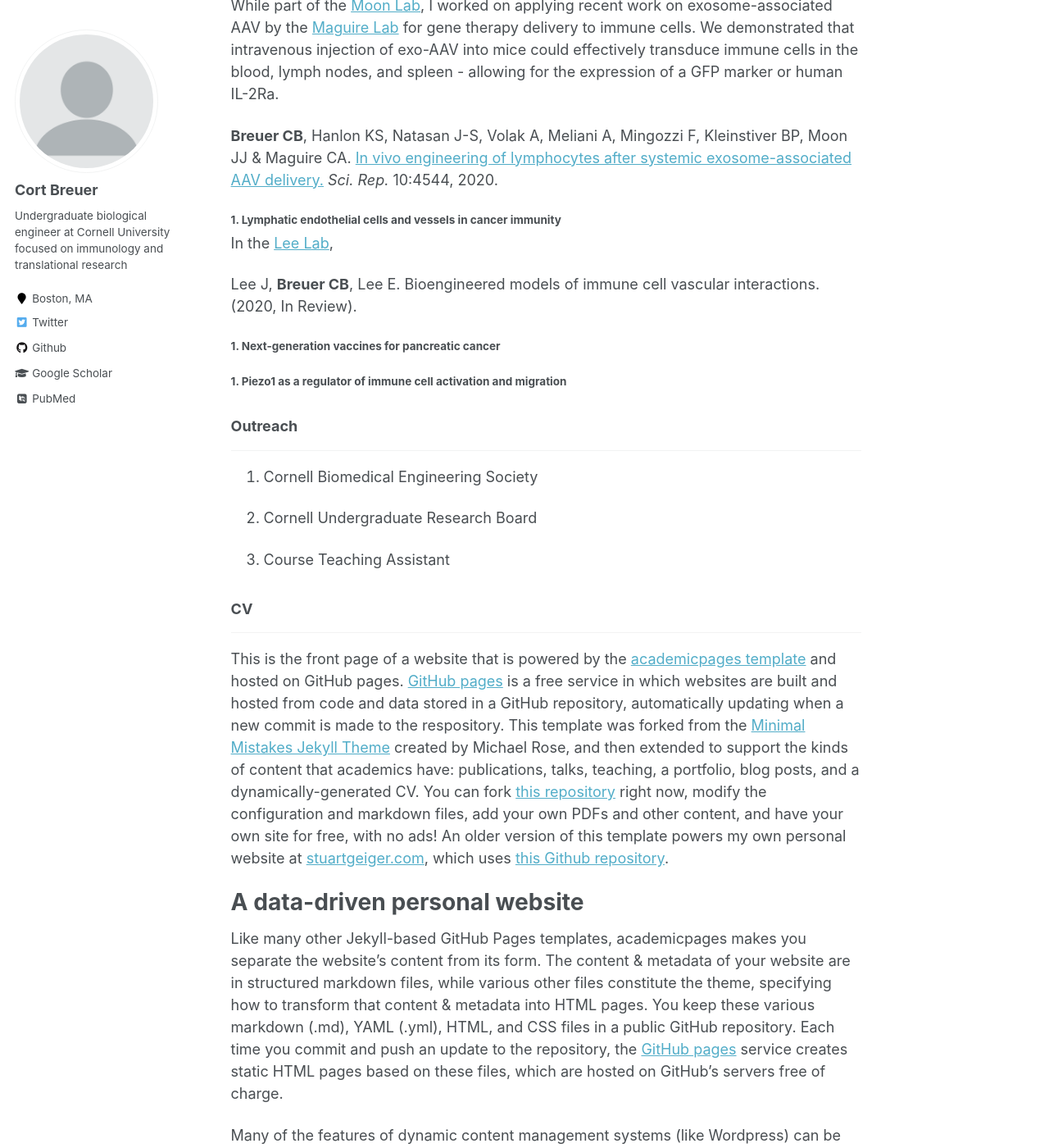
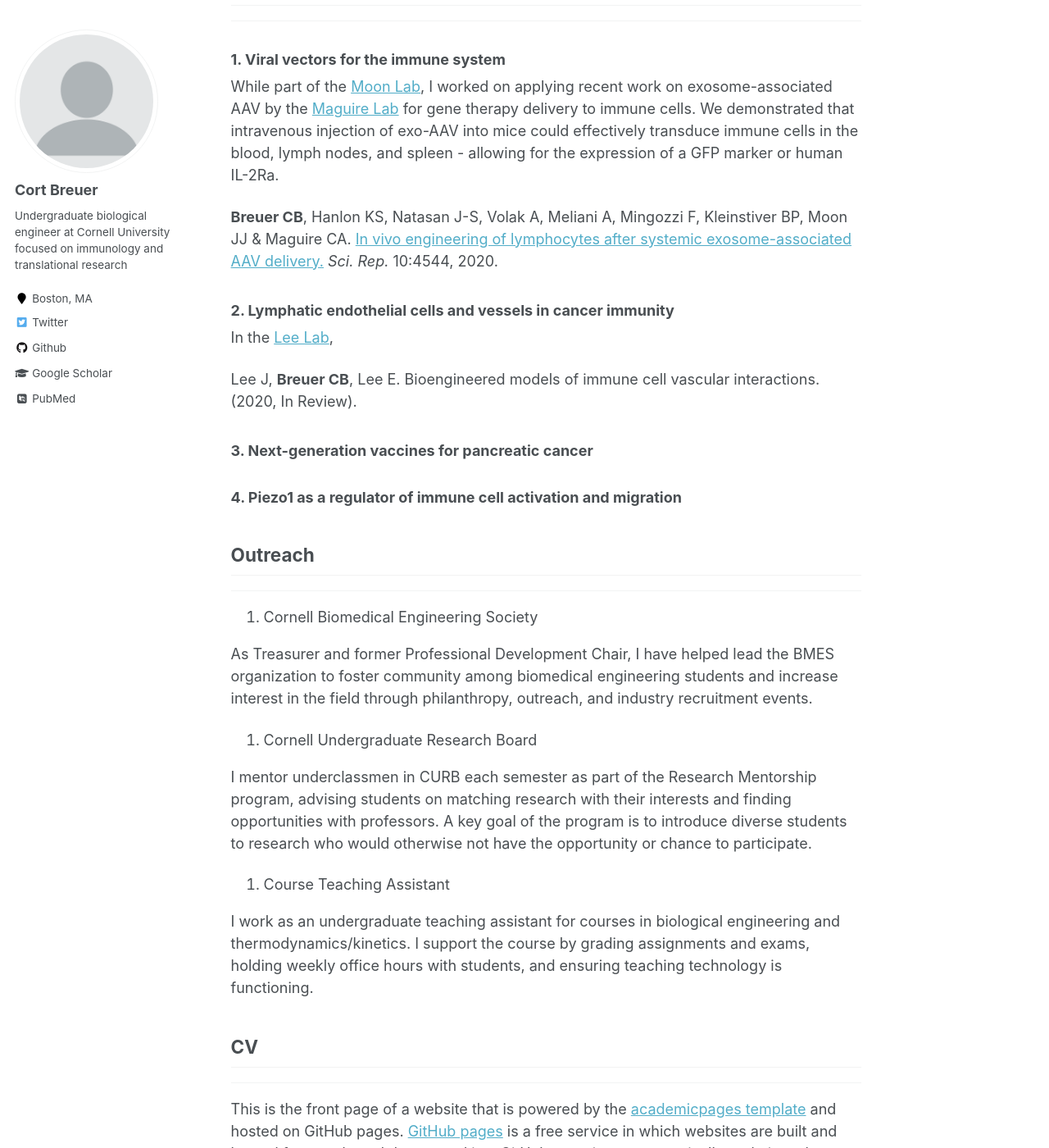
Before and after one commit to cortbreuer/cortbreuer-webpage, a Jekyll site: the page built from _pages/about.md, in a window 1280 px wide and 1400 px high, scrolled down 386 px. Shown: the whole window at 82% size. Built offline with Jekyll 4.4.1, drawn with Linux system fonts in a browser that asks for light colours; some web fonts are replaced; some of the changed text lies outside the part shown.

Commit message:
Fill out outreach

```diff
--- a/_pages/about.md
+++ b/_pages/about.md
@@ -8,46 +8,50 @@ redirect_from:
   - /about.html
 ---
 
-### About Me
+## About Me
 
 
-I am an undergraduate student (junior) at Cornell University studying Biological Engineering.
+I am an undergraduate student (junior) at Cornell University studying Biological Engineering. I currently work in the [Lee Lab](https://leelab.bme.cornell.edu/) in the Department of Biomedical Engineering, focusing on interactions between immune cells and endothelial cells in tumors.
 
-
-### Research
+## Research
 ---
 
-#### 1. Viral vectors for the immune system
+### 1. Viral vectors for the immune system
 
 While part of the [Moon Lab](https://www.massgeneral.org/medicine/ciid/research-labs/james-moon), I worked on applying recent work on exosome-associated AAV by the [Maguire Lab](http://www.casey-maguire-laboratory.com/about) for gene therapy delivery to immune cells. We demonstrated that intravenous injection of exo-AAV into mice could effectively transduce immune cells in the blood, lymph nodes, and spleen - allowing for the expression of a GFP marker or human IL-2Ra.
 
 **Breuer CB**, Hanlon KS, Natasan J-S, Volak A, Meliani A, Mingozzi F, Kleinstiver BP, Moon JJ & Maguire CA. [In vivo engineering of lymphocytes after systemic exosome-associated AAV delivery.](https://www.nature.com/articles/s41598-020-61518-w) *Sci. Rep.* 10:4544, 2020.
 
-#### 1. Lymphatic endothelial cells and vessels in cancer immunity
+### 2. Lymphatic endothelial cells and vessels in cancer immunity
 
 In the [Lee Lab](https://leelab.bme.cornell.edu/),
 
 Lee J, **Breuer CB**, Lee E. Bioengineered models of immune cell vascular interactions. (2020, In Review).
 
-#### 1. Next-generation vaccines for pancreatic cancer
+### 3. Next-generation vaccines for pancreatic cancer
 
 
 
-
-#### 1. Piezo1 as a regulator of immune cell activation and migration
+### 4. Piezo1 as a regulator of immune cell activation and migration
 
 
 
-### Outreach
+## Outreach
 ---
 
 1. Cornell Biomedical Engineering Society
 
-1. Cornell Undergraduate Research Board
+As Treasurer and former Professional Development Chair, I have helped lead the BMES organization to foster community among biomedical engineering students and increase interest in the field through philanthropy, outreach, and industry recruitment events.
 
-1. Course Teaching Assistant
+2. Cornell Undergraduate Research Board
 
-### CV
+I mentor underclassmen in CURB each semester as part of the Research Mentorship program, advising students on matching research with their interests and finding opportunities with professors. A key goal of the program is to introduce diverse students to research who would otherwise not have the opportunity or chance to participate.
+
+3. Course Teaching Assistant
+
+I work as an undergraduate teaching assistant for courses in biological engineering and thermodynamics/kinetics. I support the course by grading assignments and exams, holding weekly office hours with students, and ensuring teaching technology is functioning.
+
+## CV
 ---
 
 
```
